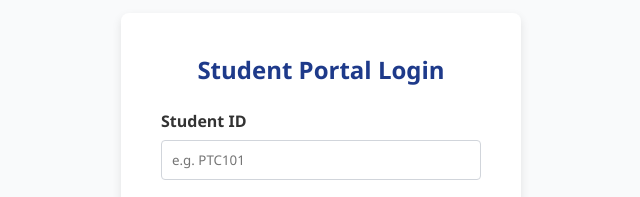
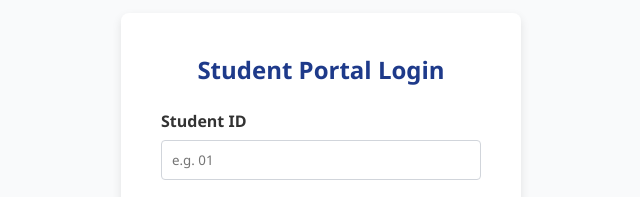
Before and after one commit to harmantanejaofficial/login-id-of-ptc, a plain HTML site: page index.html in a window 1280 px wide. Shown: the part 202-399 px from the top of the page, 319-959 px from the left. Drawn offline with Linux system fonts and the light colour scheme.

Commit message:
Update index.html

```diff
--- a/index.html
+++ b/index.html
@@ -14,7 +14,7 @@
             <h2>Student Portal Login</h2>
             <div class="form-group">
                 <label for="studentId">Student ID</label>
-                <input type="text" id="studentId" placeholder="e.g. PTC101" required>
+                <input type="text" id="studentId" placeholder="e.g. 01" required>
             </div>
             <div class="form-group">
                 <label for="studentPassword">Password</label>
@@ -25,7 +25,7 @@
         </form>
     </div>
 
-    <!-- Dashboard Section (Hidden by default until successful login) -->
+    <!-- Dashboard Section -->
     <div id="dashboardSection" class="dashboard-container" style="display: none;">
         <header class="dashboard-header">
             <h1>Student Dashboard</h1>
```
